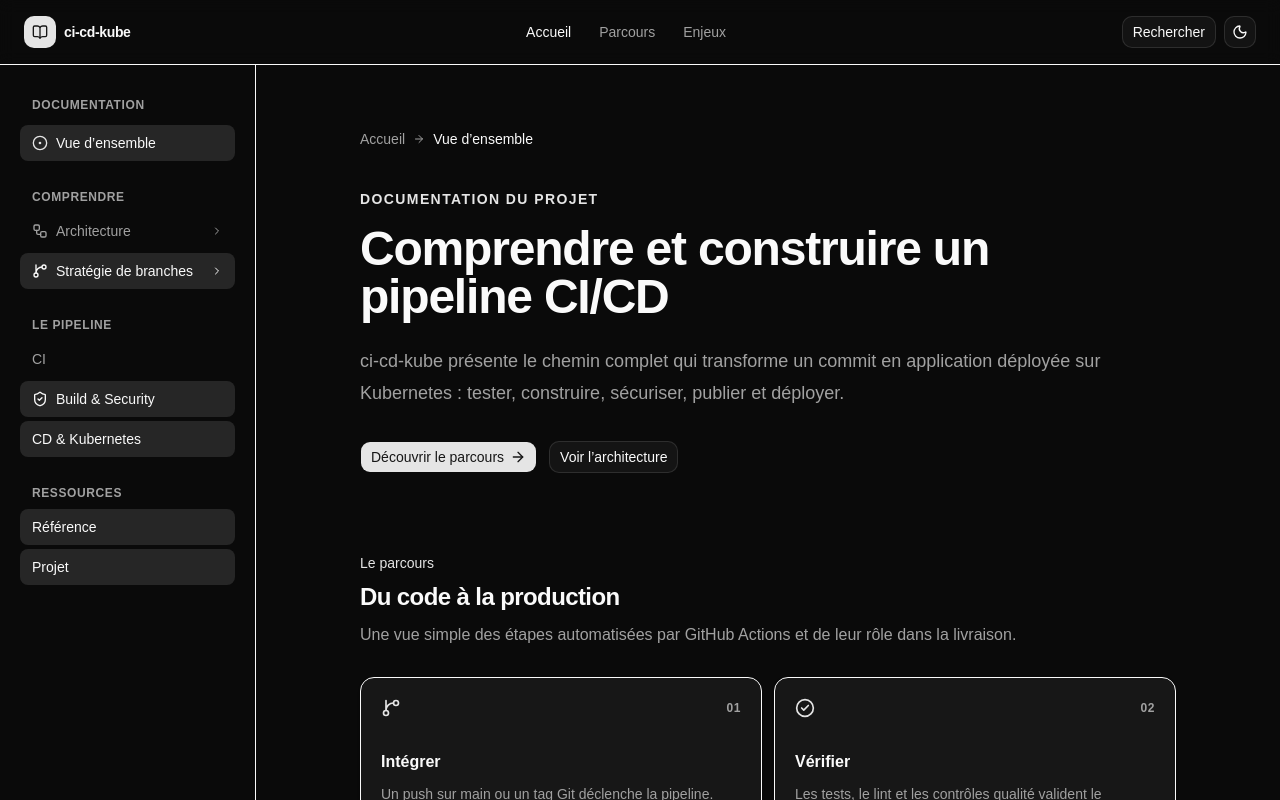
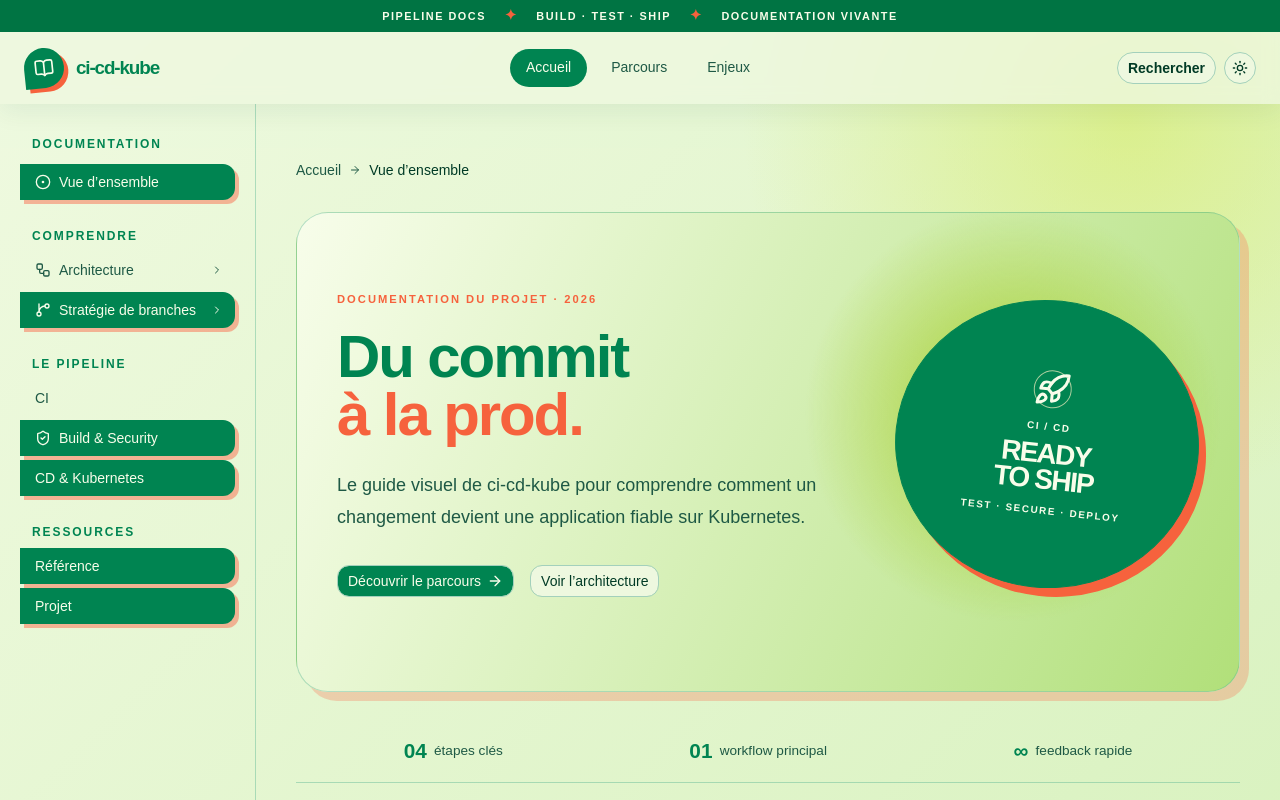
Before and after one commit to jules-jean-louis1/ci-cd-kube, a React (Vite) app in the folder frontend/: page / in a window 1280 px wide. Shown: the top 800 px of the page. Built offline with nearby package versions, Linux system fonts and the light colour scheme.

Commit message:
Enhance frontend styling and layout consistency across components

```diff
--- a/frontend/src/App.tsx
+++ b/frontend/src/App.tsx
@@ -5,7 +5,7 @@ import { ThemeProvider } from "./components/theme/ThemeProvider";
 
 function App() {
   return (
-    <ThemeProvider defaultTheme="dark" storageKey="vite-ui-theme">
+    <ThemeProvider defaultTheme="light" storageKey="vite-ui-theme">
       <RouterProvider router={router} />
     </ThemeProvider>
   );
--- a/frontend/src/components/layout/AppLayout.tsx
+++ b/frontend/src/components/layout/AppLayout.tsx
@@ -4,7 +4,7 @@ import { Sidebar } from "./Sidebar";
 
 export const AppLayout = () => {
   return (
-    <div className="min-h-screen bg-background font-sans text-foreground antialiased">
+    <div className="app-shell min-h-screen bg-background font-sans text-foreground antialiased">
       <Header />
       <div className="mx-auto flex max-w-7xl">
         <Sidebar />
--- a/frontend/src/components/layout/Header.tsx
+++ b/frontend/src/components/layout/Header.tsx
@@ -5,27 +5,25 @@ import { ModeToggle } from "../ui/toggle-mode";
 
 export const Header = () => {
   return (
-    <header className="sticky top-0 z-50 border-b bg-background/95 backdrop-blur supports-[backdrop-filter]:bg-background/80">
-      <div className="mx-auto flex h-16 max-w-7xl items-center justify-between px-4 sm:px-6">
-        <Link
-          to="/"
-          className="flex items-center gap-2 text-sm font-semibold tracking-tight text-foreground"
-        >
-          <span className="flex size-8 items-center justify-center rounded-lg bg-primary text-primary-foreground">
-            <BookOpen className="size-4" />
+    <header className="app-header sticky top-0 z-50 bg-background/95 backdrop-blur supports-[backdrop-filter]:bg-background/80">
+      <div className="announcement-bar" aria-label="Information projet">
+        <span>PIPELINE DOCS</span>
+        <span aria-hidden="true">✦</span>
+        <span>BUILD · TEST · SHIP</span>
+        <span aria-hidden="true">✦</span>
+        <span>DOCUMENTATION VIVANTE</span>
+      </div>
+      <div className="mx-auto flex h-[4.5rem] max-w-7xl items-center justify-between px-4 sm:px-6">
+        <Link to="/" className="brand-lockup flex items-center gap-3 text-foreground">
+          <span className="brand-mark flex size-10 items-center justify-center rounded-lg bg-primary text-primary-foreground">
+            <BookOpen className="size-5" />
           </span>
-          ci-cd-kube
+          <span className="brand-name">ci-cd-kube</span>
         </Link>
-        <nav className="hidden items-center gap-1 text-sm text-muted-foreground md:flex">
-          <a className="rounded-md px-3 py-2 text-foreground" href="#accueil">
-            Accueil
-          </a>
-          <a className="rounded-md px-3 py-2 hover:bg-muted hover:text-foreground" href="#parcours">
-            Parcours
-          </a>
-          <a className="rounded-md px-3 py-2 hover:bg-muted hover:text-foreground" href="#enjeux">
-            Enjeux
-          </a>
+        <nav className="header-nav hidden items-center gap-2 text-sm text-muted-foreground md:flex">
+          <a className="rounded-full px-4 py-2 text-foreground" href="#accueil">Accueil</a>
+          <a className="rounded-full px-4 py-2" href="#parcours">Parcours</a>
+          <a className="rounded-full px-4 py-2" href="#enjeux">Enjeux</a>
         </nav>
         <div className="flex items-center gap-2">
           <SearchBar />
--- a/frontend/src/components/layout/Sidebar.tsx
+++ b/frontend/src/components/layout/Sidebar.tsx
@@ -10,7 +10,7 @@ const linkClassName = ({ isActive }: { isActive: boolean }) =>
 
 export const Sidebar = () => {
   return (
-    <aside className="hidden w-64 shrink-0 border-r lg:block">
+    <aside className="app-sidebar hidden w-64 shrink-0 border-r lg:block">
       <nav
         className="sticky top-16 max-h-[calc(100vh-4rem)] overflow-y-auto px-5 py-8"
         aria-label="Navigation principale"
--- a/frontend/src/components/ui/button.tsx
+++ b/frontend/src/components/ui/button.tsx
@@ -3,7 +3,7 @@ import { cva, type VariantProps } from "class-variance-authority";
 import { cn } from "cn";
 
 const buttonVariants = cva(
-  "group/button inline-flex shrink-0 items-center justify-center rounded-lg border border-transparent bg-clip-padding text-sm font-medium whitespace-nowrap transition-all outline-none select-none focus-visible:border-ring focus-visible:ring-3 focus-visible:ring-ring/50 active:not-aria-[haspopup]:translate-y-px disabled:pointer-events-none disabled:opacity-50 aria-invalid:border-destructive aria-invalid:ring-3 aria-invalid:ring-destructive/20 dark:aria-invalid:border-destructive/50 dark:aria-invalid:ring-destructive/40 [&_svg]:pointer-events-none [&_svg]:shrink-0 [&_svg:not([class*='size-'])]:size-4",
+  "ui-button group/button inline-flex shrink-0 items-center justify-center rounded-lg border border-transparent bg-clip-padding text-sm font-medium whitespace-nowrap transition-all outline-none select-none focus-visible:border-ring focus-visible:ring-3 focus-visible:ring-ring/50 active:not-aria-[haspopup]:translate-y-px disabled:pointer-events-none disabled:opacity-50 aria-invalid:border-destructive aria-invalid:ring-3 aria-invalid:ring-destructive/20 dark:aria-invalid:border-destructive/50 dark:aria-invalid:ring-destructive/40 [&_svg]:pointer-events-none [&_svg]:shrink-0 [&_svg:not([class*='size-'])]:size-4",
   {
     variants: {
       variant: {
--- a/frontend/src/index.css
+++ b/frontend/src/index.css
@@ -6,46 +6,46 @@
 @custom-variant dark (&:is(.dark *));
 
 :root {
-  --background: oklch(1 0 0);
-  --foreground: oklch(0.145 0 0);
-  --card: oklch(1 0 0);
-  --card-foreground: oklch(0.145 0 0);
-  --popover: oklch(1 0 0);
-  --popover-foreground: oklch(0.145 0 0);
-  --primary: oklch(0.205 0 0);
-  --primary-foreground: oklch(0.985 0 0);
-  --secondary: oklch(0.97 0 0);
-  --secondary-foreground: oklch(0.205 0 0);
-  --muted: oklch(0.97 0 0);
-  --muted-foreground: oklch(0.556 0 0);
-  --accent: oklch(0.97 0 0);
-  --accent-foreground: oklch(0.205 0 0);
-  --destructive: oklch(0.577 0.245 27.325);
-  --border: oklch(0.922 0 0);
-  --input: oklch(0.922 0 0);
-  --ring: oklch(0.708 0 0);
-  --radius: 0.625rem;
+  --background: oklch(0.965 0.035 125);
+  --foreground: oklch(0.3 0.08 167);
+  --card: oklch(0.985 0.025 120);
+  --card-foreground: oklch(0.3 0.08 167);
+  --popover: oklch(0.985 0.025 120);
+  --popover-foreground: oklch(0.3 0.08 167);
+  --primary: oklch(0.52 0.16 165);
+  --primary-foreground: oklch(0.985 0.025 120);
+  --secondary: oklch(0.88 0.12 125);
+  --secondary-foreground: oklch(0.3 0.08 167);
+  --muted: oklch(0.91 0.045 125);
+  --muted-foreground: oklch(0.42 0.07 167);
+  --accent: oklch(0.68 0.19 35);
+  --accent-foreground: oklch(0.98 0.02 120);
+  --destructive: oklch(0.62 0.19 27);
+  --border: oklch(0.82 0.055 166);
+  --input: oklch(0.82 0.055 166);
+  --ring: oklch(0.65 0.15 166);
+  --radius: 0.75rem;
 }
 
 .dark {
-  --background: oklch(0.145 0 0);
-  --foreground: oklch(0.985 0 0);
-  --card: oklch(0.205 0 0);
-  --card-foreground: oklch(0.985 0 0);
-  --popover: oklch(0.205 0 0);
-  --popover-foreground: oklch(0.985 0 0);
-  --primary: oklch(0.922 0 0);
-  --primary-foreground: oklch(0.205 0 0);
-  --secondary: oklch(0.269 0 0);
-  --secondary-foreground: oklch(0.985 0 0);
-  --muted: oklch(0.269 0 0);
-  --muted-foreground: oklch(0.708 0 0);
-  --accent: oklch(0.269 0 0);
-  --accent-foreground: oklch(0.985 0 0);
-  --destructive: oklch(0.704 0.191 22.216);
-  --border: oklch(1 0 0 / 10%);
-  --input: oklch(1 0 0 / 15%);
-  --ring: oklch(0.556 0 0);
+  --background: oklch(0.86 0.08 137);
+  --foreground: oklch(0.25 0.08 167);
+  --card: oklch(0.93 0.055 130);
+  --card-foreground: oklch(0.25 0.08 167);
+  --popover: oklch(0.93 0.055 130);
+  --popover-foreground: oklch(0.25 0.08 167);
+  --primary: oklch(0.48 0.17 165);
+  --primary-foreground: oklch(0.97 0.03 125);
+  --secondary: oklch(0.76 0.13 125);
+  --secondary-foreground: oklch(0.25 0.08 167);
+  --muted: oklch(0.8 0.07 130);
+  --muted-foreground: oklch(0.34 0.07 167);
+  --accent: oklch(0.66 0.2 35);
+  --accent-foreground: oklch(0.98 0.02 120);
+  --destructive: oklch(0.58 0.19 28);
+  --border: oklch(0.67 0.09 155);
+  --input: oklch(0.67 0.09 155);
+  --ring: oklch(0.52 0.16 165);
 }
 
 @theme inline {
@@ -73,3 +73,340 @@
   --radius-xl: calc(var(--radius) + 4px);
   --font-sans: "Geist Variable", sans-serif;
 }
+
+* {
+  border-color: var(--border);
+}
+
+body {
+  min-width: 320px;
+  background: var(--background);
+}
+
+::selection {
+  background: oklch(0.78 0.16 104 / 70%);
+  color: oklch(0.23 0.06 174);
+}
+
+.app-shell {
+  background-image:
+    radial-gradient(circle at 88% 6%, oklch(0.9 0.16 117 / 62%), transparent 24rem),
+    linear-gradient(135deg, oklch(0.97 0.035 125), oklch(0.91 0.09 130));
+}
+
+.app-header {
+  border-top: 0;
+  border-bottom-color: oklch(0.72 0.1 166 / 55%);
+  box-shadow: 0 8px 24px oklch(0.33 0.08 174 / 7%);
+}
+
+.announcement-bar {
+  display: flex;
+  min-height: 2rem;
+  align-items: center;
+  justify-content: center;
+  gap: 1.15rem;
+  overflow: hidden;
+  background: oklch(0.47 0.16 165);
+  color: var(--primary-foreground);
+  font-size: 0.68rem;
+  font-weight: 800;
+  letter-spacing: 0.14em;
+  white-space: nowrap;
+}
+
+.announcement-bar span:nth-child(even) {
+  color: var(--accent);
+  font-size: 0.9rem;
+}
+
+.brand-lockup {
+  color: var(--primary);
+  font-weight: 800;
+  letter-spacing: -0.04em;
+}
+
+.brand-name {
+  font-size: 1.18rem;
+  letter-spacing: -0.06em;
+}
+
+.brand-mark {
+  background: var(--primary);
+  border-radius: 999px 999px 999px 0.45rem;
+  box-shadow: 4px 4px 0 var(--accent);
+  transform: rotate(-6deg);
+}
+
+.header-nav a {
+  border-bottom: 2px solid transparent;
+  transition: border-color 160ms ease, color 160ms ease;
+}
+
+.header-nav a:hover {
+  border-bottom-color: var(--accent);
+  color: var(--primary);
+}
+
+.header-nav a:first-child {
+  background: var(--primary);
+  color: var(--primary-foreground);
+}
+
+.app-sidebar {
+  border-right-color: oklch(0.72 0.1 166 / 45%);
+}
+
+.app-sidebar nav > p {
+  color: var(--primary);
+  letter-spacing: 0.16em;
+}
+
+.app-sidebar nav a {
+  border-left: 3px solid transparent;
+  border-radius: 0 var(--radius) var(--radius) 0;
+  transition: background-color 160ms ease, border-color 160ms ease, color 160ms ease,
+    transform 160ms ease;
+}
+
+.app-sidebar nav a:hover {
+  border-left-color: var(--accent);
+  background: oklch(0.91 0.08 104 / 55%);
+  color: var(--primary);
+  transform: translateX(2px);
+}
+
+.app-sidebar nav a[aria-current="page"] {
+  border-left-color: var(--primary);
+  background: var(--primary);
+  color: var(--primary-foreground);
+  box-shadow: 4px 4px 0 oklch(0.72 0.16 35 / 55%);
+}
+
+.app-sidebar nav a[aria-current="page"] svg {
+  color: var(--primary-foreground);
+}
+
+article h1,
+article h2,
+article h3 {
+  letter-spacing: -0.035em;
+}
+
+article h1 {
+  max-width: 14ch;
+  color: var(--primary);
+  font-weight: 800;
+  line-height: 0.98;
+}
+
+.home-page {
+  position: relative;
+}
+
+.home-hero {
+  display: grid;
+  min-height: 30rem;
+  grid-template-columns: minmax(0, 1fr) 19rem;
+  align-items: center;
+  gap: 4rem;
+  padding: 2rem 2.5rem 3rem;
+  border: 1px solid oklch(0.72 0.1 166 / 45%);
+  border-radius: 2rem;
+  background:
+    radial-gradient(circle at 76% 42%, oklch(0.76 0.2 123 / 72%), transparent 13rem),
+    linear-gradient(115deg, oklch(0.985 0.025 120), oklch(0.85 0.14 129));
+  box-shadow: 9px 9px 0 oklch(0.72 0.16 35 / 32%);
+  overflow: hidden;
+}
+
+.home-hero::after {
+  position: absolute;
+  right: 12rem;
+  bottom: -5rem;
+  width: 15rem;
+  height: 15rem;
+  border: 1px solid oklch(0.58 0.15 166 / 20%);
+  border-radius: 50%;
+  content: "";
+}
+
+.hero-copy {
+  position: relative;
+  z-index: 1;
+}
+
+.hero-copy h1 em {
+  color: var(--accent);
+  font-style: normal;
+}
+
+.section-kicker {
+  color: var(--accent);
+  font-size: 0.7rem;
+  font-weight: 800;
+  letter-spacing: 0.18em;
+  text-transform: uppercase;
+}
+
+.hero-stamp {
+  position: relative;
+  z-index: 1;
+  display: flex;
+  min-height: 18rem;
+  flex-direction: column;
+  align-items: center;
+  justify-content: center;
+  border: 1px solid var(--primary);
+  border-radius: 50%;
+  background: var(--primary);
+  color: var(--primary-foreground);
+  text-align: center;
+  transform: rotate(6deg);
+  box-shadow: 8px 8px 0 var(--accent);
+}
+
+.stamp-ring {
+  display: flex;
+  size: 4.25rem;
+  align-items: center;
+  justify-content: center;
+  margin-bottom: 0.8rem;
+  border: 1px solid oklch(0.95 0.06 100 / 70%);
+  border-radius: 50%;
+}
+
+.stamp-label,
+.stamp-line {
+  font-size: 0.62rem;
+  font-weight: 800;
+  letter-spacing: 0.16em;
+}
+
+.hero-stamp strong {
+  margin: 0.35rem 0 0.7rem;
+  font-size: 1.75rem;
+  letter-spacing: -0.06em;
+  line-height: 0.92;
+}
+
+.stat-ribbon {
+  display: flex;
+  justify-content: space-around;
+  gap: 1rem;
+  margin: 1.7rem 0 0;
+  padding: 1rem 1.4rem;
+  border-bottom: 1px solid oklch(0.72 0.1 166 / 45%);
+  color: var(--muted-foreground);
+  font-size: 0.85rem;
+}
+
+.stat-ribbon span {
+  display: flex;
+  align-items: center;
+  gap: 0.45rem;
+}
+
+.stat-ribbon strong {
+  color: var(--primary);
+  font-size: 1.3rem;
+}
+
+.step-card {
+  position: relative;
+  min-height: 10.5rem;
+  border-color: oklch(0.72 0.1 166 / 55%) !important;
+  box-shadow: none !important;
+  transition: transform 180ms ease, box-shadow 180ms ease, background-color 180ms ease;
+}
+
+.step-card:hover {
+  background: oklch(0.96 0.06 104);
+  transform: translateY(-4px) rotate(-0.4deg);
+  box-shadow: 5px 5px 0 oklch(0.72 0.16 35 / 38%) !important;
+}
+
+.step-icon {
+  display: flex;
+  width: 2.35rem;
+  height: 2.35rem;
+  align-items: center;
+  justify-content: center;
+  border-radius: 0.7rem;
+  background: var(--secondary);
+}
+
+.step-card:nth-child(2) .step-icon,
+.step-card:nth-child(4) .step-icon {
+  background: oklch(0.88 0.1 35 / 75%);
+  color: oklch(0.48 0.14 30);
+}
+
+.step-card h3 {
+  font-size: 1.15rem;
+}
+
+article header > p:first-child,
+article section > p:first-child {
+  color: var(--accent);
+}
+
+article section .rounded-xl.border,
+article section.rounded-xl.border {
+  border-color: oklch(0.72 0.1 166 / 60%);
+  box-shadow: 5px 5px 0 oklch(0.72 0.16 35 / 22%);
+}
+
+[data-slot="button"] {
+  border-radius: 999px;
+  font-weight: 700;
+}
+
+[data-slot="button"][class*="bg-primary"] {
+  box-shadow: 4px 4px 0 var(--accent);
+}
+
+[data-slot="button"][class*="bg-primary"]:hover {
+  transform: translate(-1px, -1px);
+  box-shadow: 6px 6px 0 var(--accent);
+}
+
+code {
+  border-radius: 0.35rem;
+  background: oklch(0.88 0.08 104 / 70%);
+  padding: 0.12rem 0.35rem;
+  color: var(--primary);
+}
+
+@media (max-width: 640px) {
+  .app-header {
+    border-top-width: 3px;
+  }
+
+  article h1 {
+    font-size: 2.65rem;
+  }
+
+  .announcement-bar {
+    justify-content: flex-start;
+    padding-left: 1rem;
+  }
+
+  .home-hero {
+    grid-template-columns: 1fr;
+    gap: 2rem;
+    padding: 2rem 1.4rem 2.5rem;
+  }
+
+  .hero-stamp {
+    width: 13.5rem;
+    min-height: 13.5rem;
+    justify-self: center;
+  }
+
+  .stat-ribbon {
+    align-items: flex-start;
+    flex-direction: column;
+    gap: 0.45rem;
+  }
+}
--- a/frontend/src/pages/HomePage.tsx
+++ b/frontend/src/pages/HomePage.tsx
@@ -3,33 +3,36 @@ import { buttonVariants } from "@/components/ui/button";
 
 export const HomePage = () => {
   return (
-    <article id="accueil" className="mx-auto max-w-4xl px-6 py-12 sm:px-10 sm:py-16">
-      <div className="mb-10 flex items-center gap-2 text-sm text-muted-foreground">
-        <span>Accueil</span>
-        <ArrowRight className="size-3" />
-        <span className="text-foreground">Vue d’ensemble</span>
+    <article id="accueil" className="home-page mx-auto max-w-6xl px-6 py-10 sm:px-10 sm:py-14">
+      <div className="mb-8 flex items-center gap-2 text-sm text-muted-foreground">
+        <span>Accueil</span><ArrowRight className="size-3" /><span className="text-foreground">Vue d’ensemble</span>
       </div>
 
-      <header className="max-w-3xl">
-        <p className="mb-4 text-sm font-semibold uppercase tracking-widest text-primary">
-          Documentation du projet
-        </p>
-        <h1 className="text-4xl font-semibold tracking-tight text-foreground sm:text-5xl">
-          Comprendre et construire un pipeline CI/CD
-        </h1>
-        <p className="mt-6 text-lg leading-8 text-muted-foreground">
-          ci-cd-kube présente le chemin complet qui transforme un commit en application déployée sur
-          Kubernetes : tester, construire, sécuriser, publier et déployer.
-        </p>
-        <div className="mt-8 flex flex-wrap gap-3">
-          <a className={buttonVariants()} href="#parcours">
-            Découvrir le parcours <ArrowRight />
-          </a>
-          <a className={buttonVariants({ variant: "outline" })} href="#architecture">
-            Voir l’architecture
-          </a>
+      <header className="home-hero">
+        <div className="hero-copy">
+          <p className="section-kicker mb-5">Documentation du projet · 2026</p>
+          <h1 className="text-4xl font-semibold tracking-tight text-foreground sm:text-6xl">
+            Du commit<br /><em>à la prod.</em>
+          </h1>
+          <p className="mt-6 max-w-xl text-lg leading-8 text-muted-foreground">
+            Le guide visuel de ci-cd-kube pour comprendre comment un changement devient une application fiable sur Kubernetes.
+          </p>
+          <div className="mt-8 flex flex-wrap gap-4">
+            <a className={buttonVariants()} href="#parcours">Découvrir le parcours <ArrowRight /></a>
+            <a className={buttonVariants({ variant: "outline" })} href="#architecture">Voir l’architecture</a>
+          </div>
+        </div>
+        <div className="hero-stamp" aria-label="Résumé du pipeline">
+          <div className="stamp-ring"><Rocket className="size-9" /></div>
+          <span className="stamp-label">CI / CD</span>
+          <strong>READY<br />TO SHIP</strong>
+          <span className="stamp-line">TEST · SECURE · DEPLOY</span>
         </div>
       </header>
+
+      <div className="stat-ribbon" aria-label="Résumé du projet">
+        <span><strong>04</strong> étapes clés</span><span><strong>01</strong> workflow principal</span><span><strong>∞</strong> feedback rapide</span>
+      </div>
 
       <section id="parcours" className="mt-20 scroll-mt-24">
         <div className="mb-7">
@@ -40,7 +43,7 @@ export const HomePage = () => {
             livraison.
           </p>
         </div>
-        <div className="grid gap-3 sm:grid-cols-2">
+        <div className="step-grid grid gap-4 sm:grid-cols-2">
           <Step
             icon={GitBranch}
             number="01"
@@ -120,9 +123,9 @@ function Step({
   text: string;
 }) {
   return (
-    <div className="rounded-xl border bg-card p-5 shadow-sm">
+    <div className="step-card rounded-xl border bg-card p-5 shadow-sm">
       <div className="flex items-center justify-between text-primary">
-        <Icon className="size-5" />
+        <span className="step-icon"><Icon className="size-5" /></span>
         <span className="text-xs font-semibold tracking-wider text-muted-foreground">{number}</span>
       </div>
       <h3 className="mt-8 font-semibold">{title}</h3>
```
